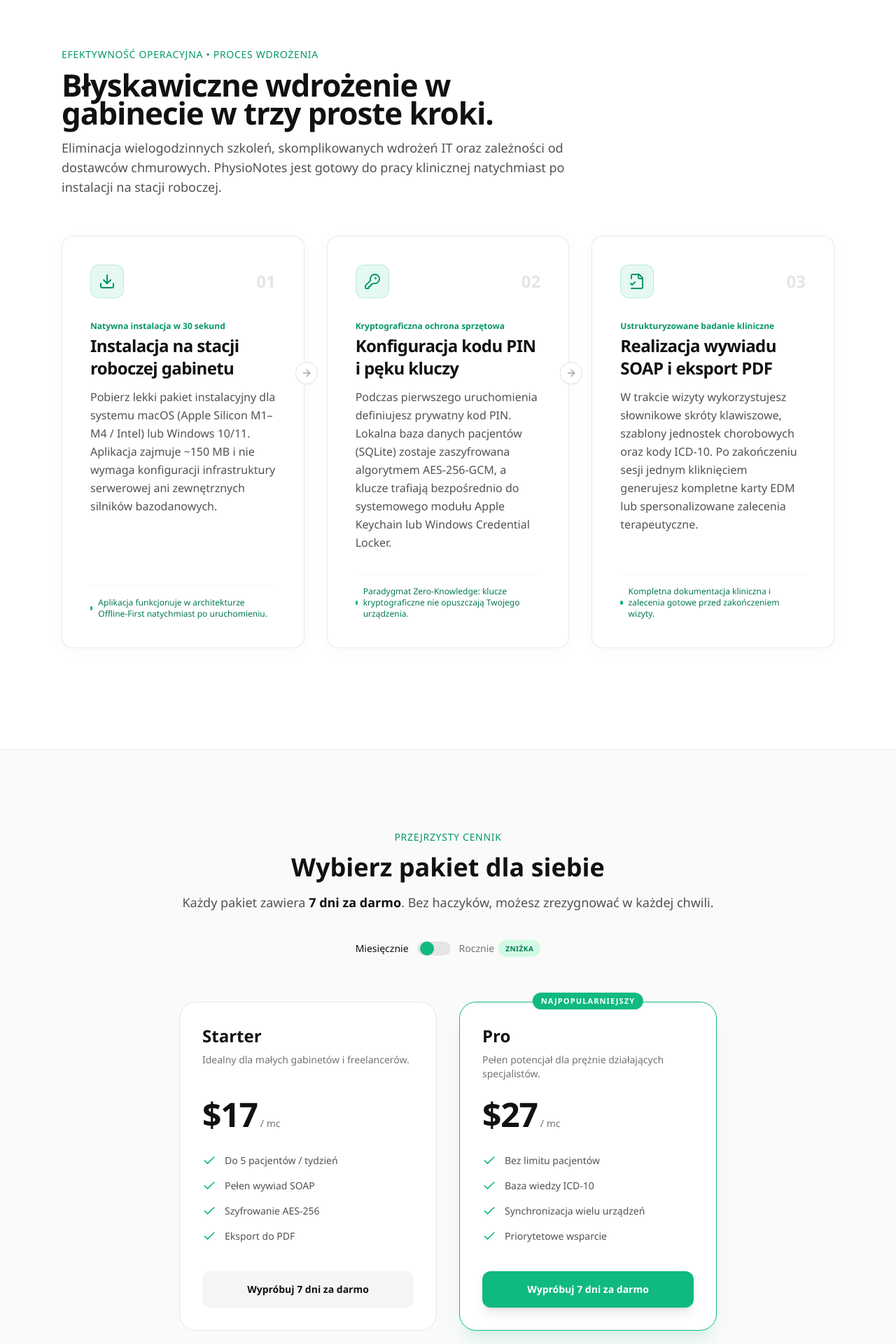
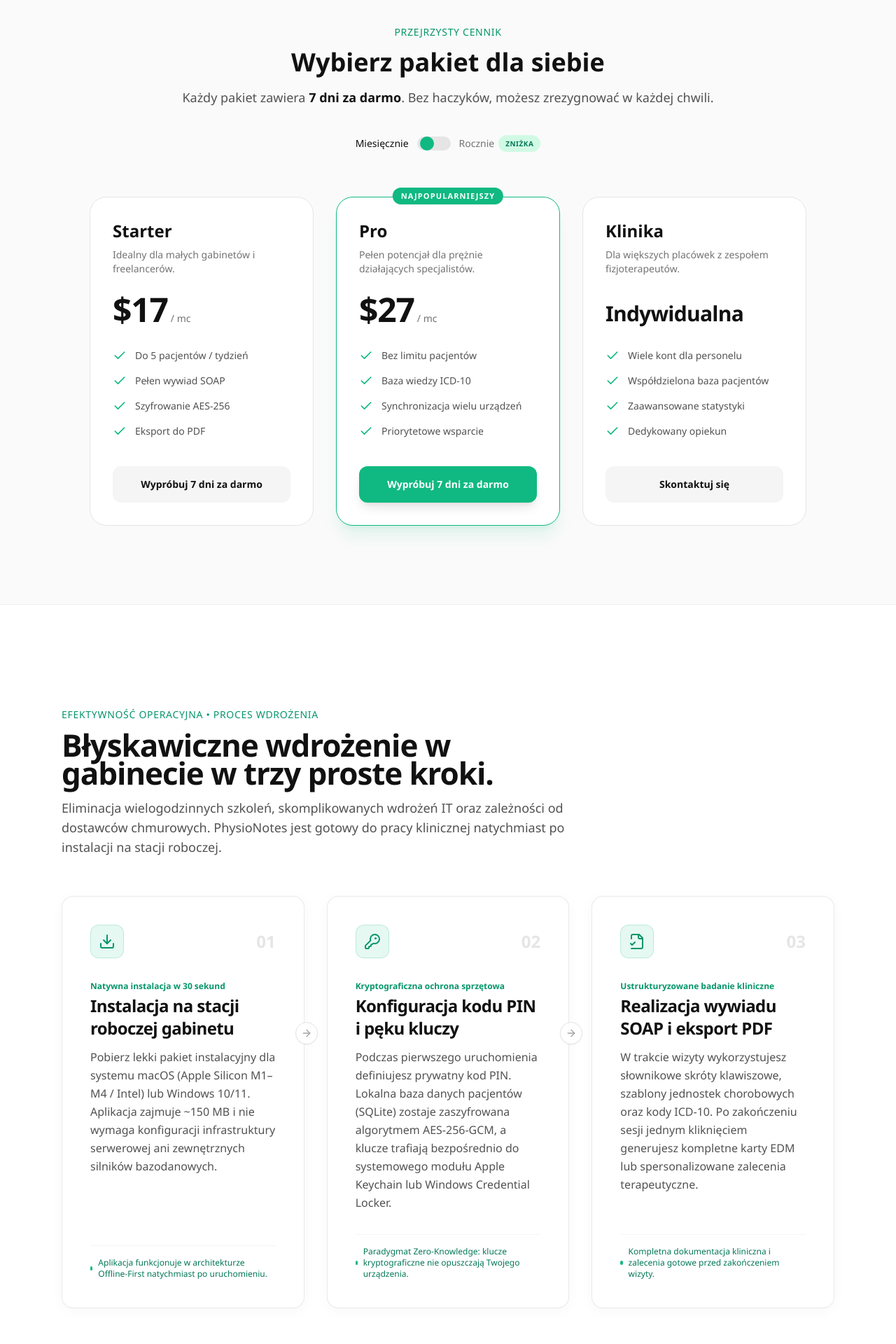
Before and after one commit to jakubdyrszka-pixel/Portfolio, a Next.js app: page /physionotes in a window 1280 px wide. Shown: the part 5100-7020 px from the top of the page at 70% size. Built offline with nearby package versions, Linux system fonts and the light colour scheme; no server answers.

Commit message:
feat(pricing): add 3 plans and move section higher

```diff
--- a/app/physionotes/page.tsx
+++ b/app/physionotes/page.tsx
@@ -76,11 +76,11 @@
           <PhysioNotesShowcase />
         </div>
 
-        {/* 4. Jak działa (3 kroki) */}
+        {/* 4. Cennik */}
+        <PhysioNotesPricing />
+
+        {/* 5. Jak działa (3 kroki) */}
         <PhysioNotesWorkflow />
-
-        {/* 5. Cennik */}
-        <PhysioNotesPricing />
 
         {/* 6. FAQ */}
         <PhysioNotesFAQ />
--- a/src/components/physionotes/PhysioNotesPricing.tsx
+++ b/src/components/physionotes/PhysioNotesPricing.tsx
@@ -28,10 +28,24 @@
       priceId: isYearly ? 'pri_01m1xpxgr7hb51sj2g4yamkdgz' : 'pri_01m1xpwrk0p57ff3cetavx334w',
       features: ['Bez limitu pacjentów', 'Baza wiedzy ICD-10', 'Synchronizacja wielu urządzeń', 'Priorytetowe wsparcie'],
       recommended: true,
+    },
+    {
+      name: 'Klinika',
+      description: 'Dla większych placówek z zespołem fizjoterapeutów.',
+      price: 'Indywidualna',
+      period: '',
+      priceId: 'contact',
+      features: ['Wiele kont dla personelu', 'Współdzielona baza pacjentów', 'Zaawansowane statystyki', 'Dedykowany opiekun'],
+      recommended: false,
     }
   ];
 
   const handleCheckout = async (priceId: string) => {
+    if (priceId === 'contact') {
+      window.location.href = 'mailto:kontakt@physionotes.com?subject=Zapytanie o plan Klinika';
+      return;
+    }
+
     if (!isLoaded) return;
 
     // Wymuszenie logowania przed płatnością na stronie głównej
@@ -67,7 +81,7 @@
 
   return (
     <section id="pricing" className="py-20 sm:py-28 border-t border-neutral-200/60 dark:border-neutral-800/60 bg-[#fafafa] dark:bg-[#111111]">
-      <div className="max-w-4xl mx-auto px-4 sm:px-6">
+      <div className="max-w-6xl mx-auto px-4 sm:px-6">
         <div className="text-center mb-16">
           <span className="text-xs sm:text-sm font-medium uppercase tracking-wider text-emerald-600 dark:text-emerald-400">
             Przejrzysty Cennik
@@ -93,9 +107,9 @@
           </div>
         </div>
 
-        <div className="grid md:grid-cols-2 gap-8 max-w-3xl mx-auto">
+        <div className="grid md:grid-cols-3 gap-8 max-w-5xl mx-auto">
           {plans.map((plan) => (
-            <div key={plan.name} className={`relative p-8 rounded-3xl border transition-all hover:-translate-y-1 hover:shadow-2xl ${plan.recommended ? 'border-emerald-500 shadow-xl shadow-emerald-500/10 bg-white dark:bg-[#161616]' : 'border-neutral-200 dark:border-neutral-800 bg-white dark:bg-[#111111]'}`}>
+            <div key={plan.name} className={`relative p-8 rounded-3xl border transition-all hover:-translate-y-1 hover:shadow-2xl flex flex-col ${plan.recommended ? 'border-emerald-500 shadow-xl shadow-emerald-500/10 bg-white dark:bg-[#161616] scale-105 z-10' : 'border-neutral-200 dark:border-neutral-800 bg-white dark:bg-[#111111]'}`}>
               {plan.recommended && (
                 <div className="absolute -top-3.5 left-1/2 -translate-x-1/2 px-3 py-1 bg-emerald-500 text-white text-[11px] font-bold uppercase tracking-widest rounded-full shadow-sm">
                   Najpopularniejszy
@@ -106,11 +120,17 @@
               <p className="mt-2 text-sm text-neutral-500 min-h-[40px]">{plan.description}</p>
 
               <div className="mt-6 flex items-baseline gap-1">
-                <span className="text-5xl font-black tracking-tight text-[#111111] dark:text-white">{plan.price}</span>
-                <span className="text-sm font-medium text-neutral-500">{plan.period}</span>
+                {plan.price === 'Indywidualna' ? (
+                  <span className="text-3xl font-black tracking-tight text-[#111111] dark:text-white mt-3 mb-1.5">{plan.price}</span>
+                ) : (
+                  <>
+                    <span className="text-5xl font-black tracking-tight text-[#111111] dark:text-white">{plan.price}</span>
+                    <span className="text-sm font-medium text-neutral-500">{plan.period}</span>
+                  </>
+                )}
               </div>
 
-              <ul className="mt-8 space-y-4 mb-10">
+              <ul className="mt-8 space-y-4 mb-10 flex-grow">
                 {plan.features.map(feat => (
                   <li key={feat} className="flex items-start gap-3 text-sm text-neutral-600 dark:text-neutral-300 font-medium">
                     <Check className="h-5 w-5 shrink-0 text-emerald-500" />
@@ -121,10 +141,10 @@
 
               <button
                 onClick={() => handleCheckout(plan.priceId)}
-                disabled={isCheckingOut}
-                className={`w-full py-4 px-4 rounded-xl text-sm font-bold tracking-wide transition-all ${plan.recommended ? 'bg-emerald-500 hover:bg-emerald-400 text-white shadow-lg shadow-emerald-500/25' : 'bg-neutral-100 hover:bg-neutral-200 dark:bg-neutral-800 dark:hover:bg-neutral-700 text-[#111111] dark:text-white'}`}
+                disabled={isCheckingOut && plan.priceId !== 'contact'}
+                className={`w-full py-4 px-4 rounded-xl text-sm font-bold tracking-wide transition-all mt-auto ${plan.recommended ? 'bg-emerald-500 hover:bg-emerald-400 text-white shadow-lg shadow-emerald-500/25' : 'bg-neutral-100 hover:bg-neutral-200 dark:bg-neutral-800 dark:hover:bg-neutral-700 text-[#111111] dark:text-white'}`}
               >
-                {isCheckingOut ? 'Otwieranie bramki...' : (isSignedIn ? `Wybierz ${plan.name}` : 'Wypróbuj 7 dni za darmo')}
+                {isCheckingOut && plan.priceId !== 'contact' ? 'Otwieranie bramki...' : (plan.priceId === 'contact' ? 'Skontaktuj się' : (isSignedIn ? `Wybierz ${plan.name}` : 'Wypróbuj 7 dni za darmo'))}
               </button>
             </div>
           ))}
```
